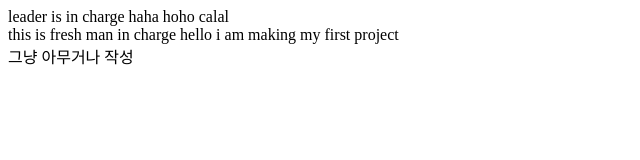
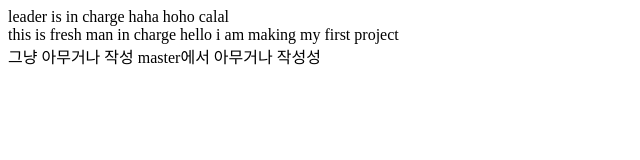
Before and after one commit to hocola/company-project, a plain HTML site: page index.html in a window 1280 px wide. Shown: the whole page, without its empty margins (0-640 px from the left). Drawn offline with Linux system fonts and the light colour scheme.

Commit message:
third commit

```diff
--- a/index.html
+++ b/index.html
@@ -21,7 +21,7 @@
 
     <footer>
         그냥 아무거나 작성
-
+        master에서 아무거나 작성성
     </footer>
 </body>
 </html>
```
